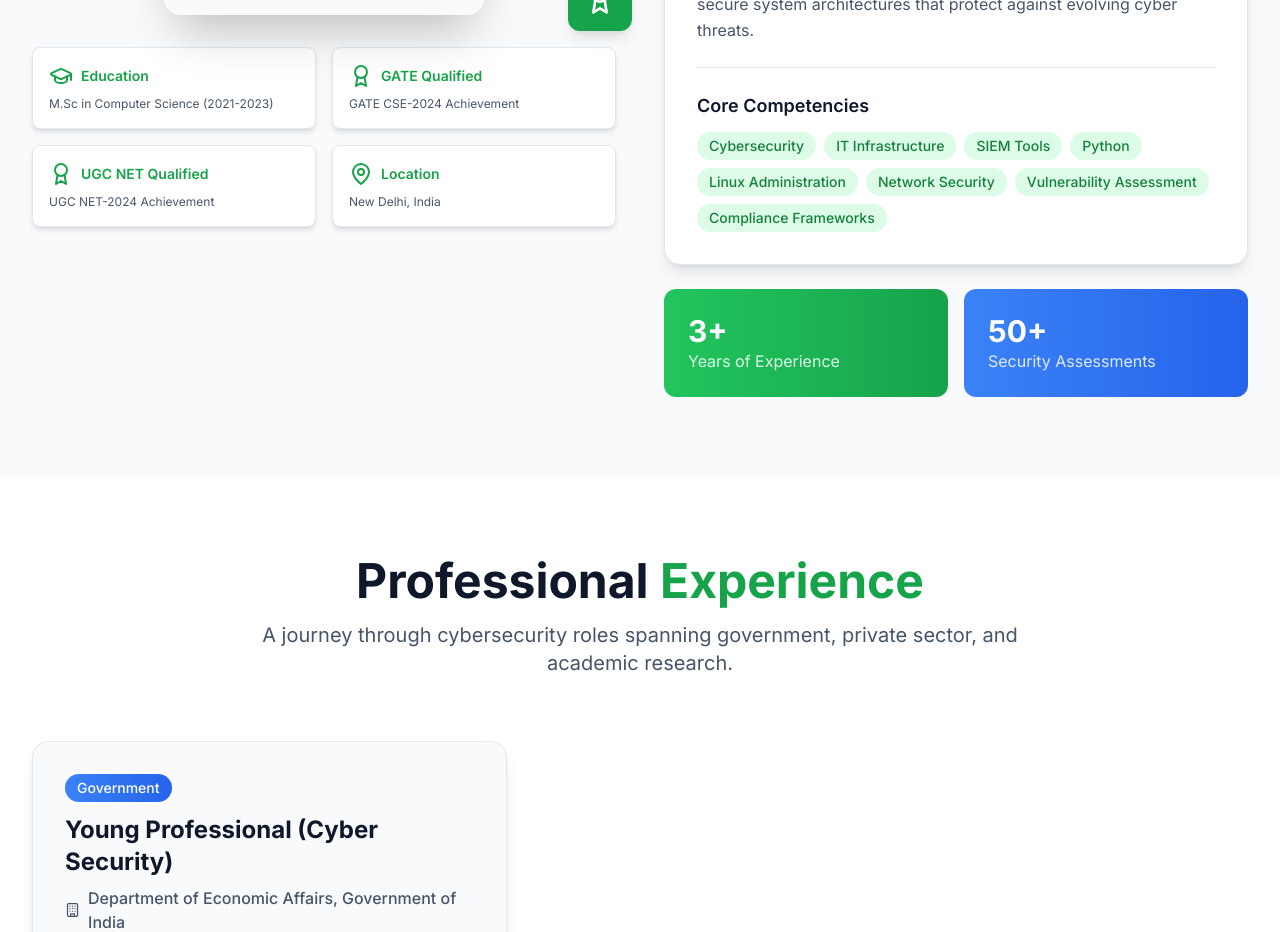
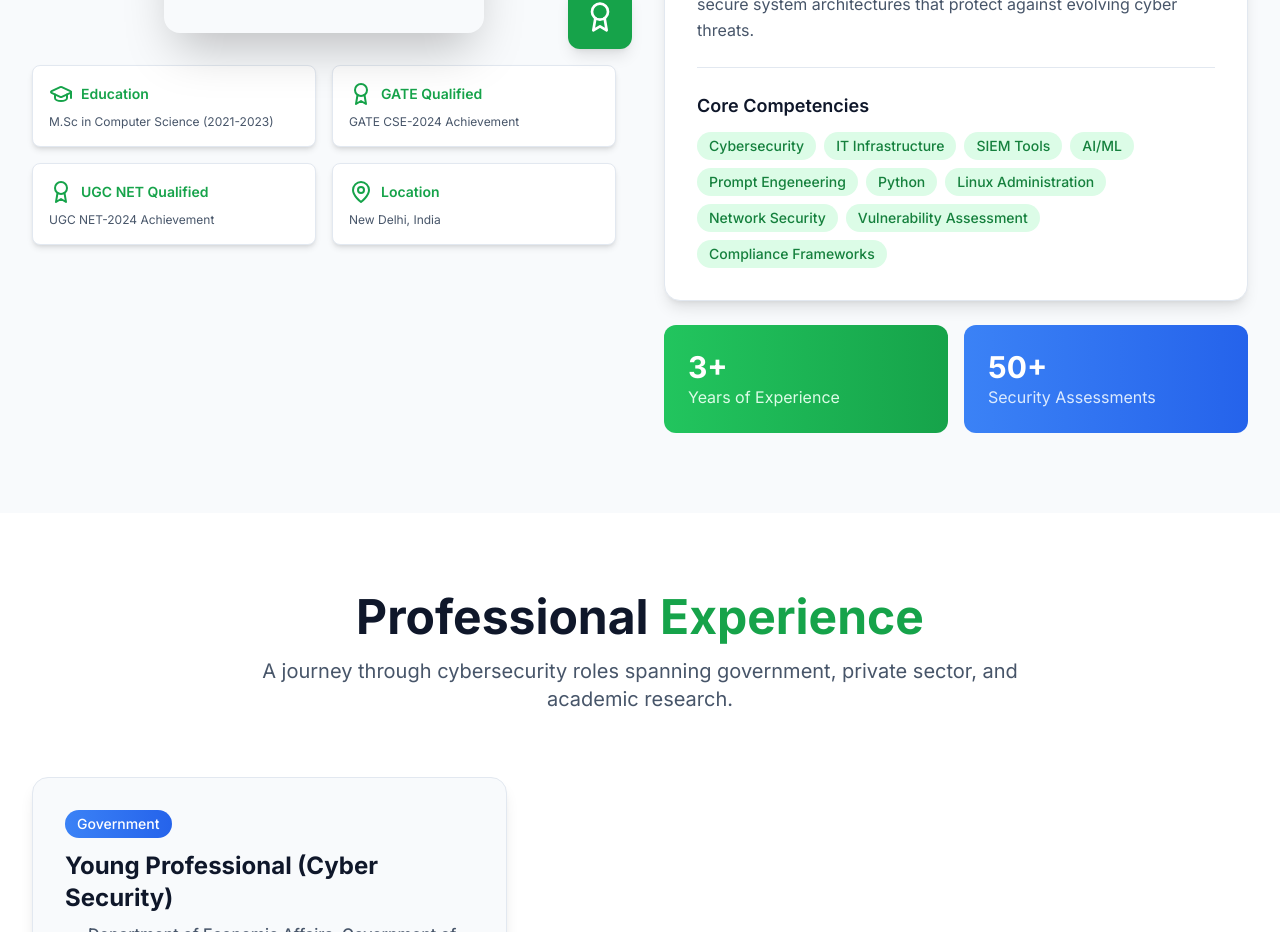
Before and after one commit to Vikram3598/vikram-portfolio, a Next.js app: page / in a window 1280 px wide. Shown: the part 1540-2472 px from the top of the page. Built offline with nearby package versions, Linux system fonts and the light colour scheme.

Commit message:
Update About.tsx

```diff
--- a/src/components/About.tsx
+++ b/src/components/About.tsx
@@ -139,7 +139,7 @@ const About = () => {
                 <h4 className="text-lg font-semibold text-slate-900 dark:text-white mb-3">Core Competencies</h4>
                 <div className="flex flex-wrap gap-2">
                   {[
-                    "Cybersecurity", "IT Infrastructure", "SIEM Tools", "Python", "Linux Administration",
+                    "Cybersecurity", "IT Infrastructure", "SIEM Tools","AI/ML","Prompt Engeneering", "Python", "Linux Administration",
                     "Network Security", "Vulnerability Assessment", "Compliance Frameworks"
                   ].map((skill, index) => (
                     <span
```
